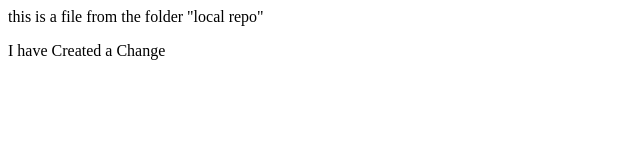
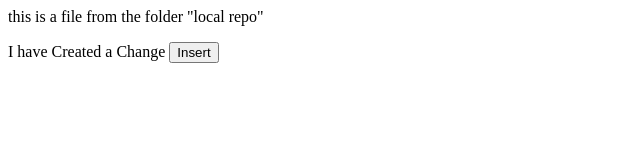
Before and after one commit to M-Abdullah-576/localrepo, a plain HTML site: page index.html in a window 1280 px wide. Shown: the whole page, without its empty margins (0-640 px from the left). Drawn offline with Linux system fonts and the light colour scheme.

Commit message:
added button

```diff
--- a/index.html
+++ b/index.html
@@ -2,6 +2,6 @@
     this is a file from the folder "local repo"
 </p>
 <p>
-    I have Created a Change
+    I have Created a Change <button> Insert</button>
 
 </p>
```
